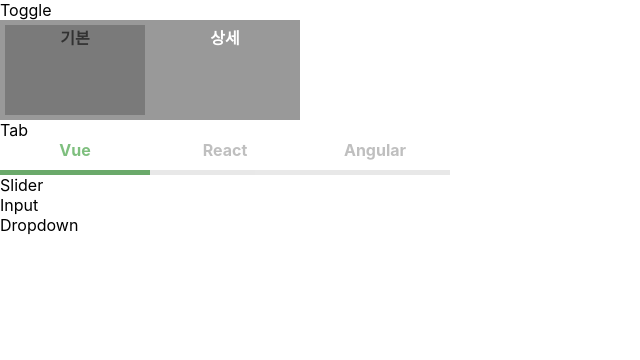
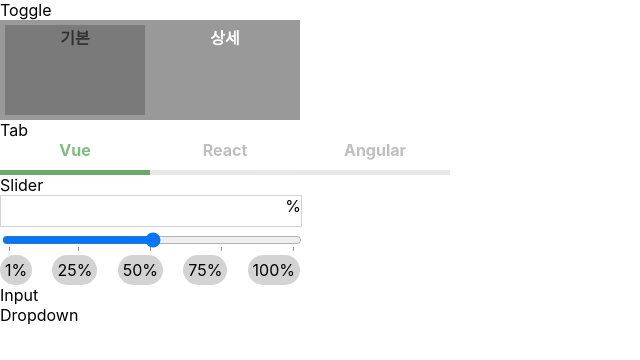
Before and after one commit to waterhumanB/wanted_pre_onboarding, a React (Create React App) app: page / in a window 1280 px wide. Shown: the top 360 px of the page, without its empty margins (0-640 px from the left). Built offline with nearby package versions, Linux system fonts and the light colour scheme.

Commit message:
slider 기능 완성

```diff
--- a/src/components/Dropdown.js
+++ b/src/components/Dropdown.js
@@ -1,4 +1,5 @@
-import React from "react";
+import React, { useState } from "react";
+import styled from "styled-components";
 
 const Dropdown = () => {
   return (
--- a/src/components/Input.js
+++ b/src/components/Input.js
@@ -1,4 +1,5 @@
-import React from "react";
+import React, { useState } from "react";
+import styled from "styled-components";
 
 const Input = () => {
   return (
--- a/src/components/Slider.js
+++ b/src/components/Slider.js
@@ -1,11 +1,75 @@
-import React from "react";
+import React, { useState } from "react";
+import styled from "styled-components";
 
 const Slider = () => {
+  const [value, setValue] = useState();
+
+  const valueHandler = (e) => {
+    setValue(e.target.value);
+  };
+  const optionValueHandler = (e) => {
+    setValue(e.target.value);
+  };
+
   return (
     <section>
       <section>Slider</section>
+      <Result>{value}%</Result>
+      <section>
+        <input
+          style={{ width: "300px" }}
+          type="range"
+          min="1"
+          max="100"
+          step="1"
+          list="value"
+          value={value}
+          onChange={valueHandler}
+        ></input>
+        <section>
+          <datalist
+            style={{
+              width: "300px",
+              display: "flex",
+              justifyContent: "space-between",
+            }}
+            id="value"
+          >
+            <Option value={1} label="1%" onClick={optionValueHandler}></Option>
+            <Option value={25} label="25%" onClick={optionValueHandler}>
+              25%
+            </Option>
+            <Option value={50} label="50%" onClick={optionValueHandler}>
+              50%
+            </Option>
+            <Option value={75} label="75%" onClick={optionValueHandler}>
+              75%
+            </Option>
+            <Option value={100} label="100%" onClick={optionValueHandler}>
+              100%
+            </Option>
+          </datalist>
+        </section>
+      </section>
     </section>
   );
 };
+const Result = styled.div`
+  text-align: right;
+  border: solid 1px lightgray;
+  width: 300px;
+  height: 30px;
+`;
+
+const Option = styled.option`
+  border-radius: 20px;
+  background: lightgray;
+  padding: 5px;
+  cursor: pointer;
+  :hover {
+    background: lightblue;
+    font-weight: bold;
+  }
+`;
 
 export default Slider;
```
